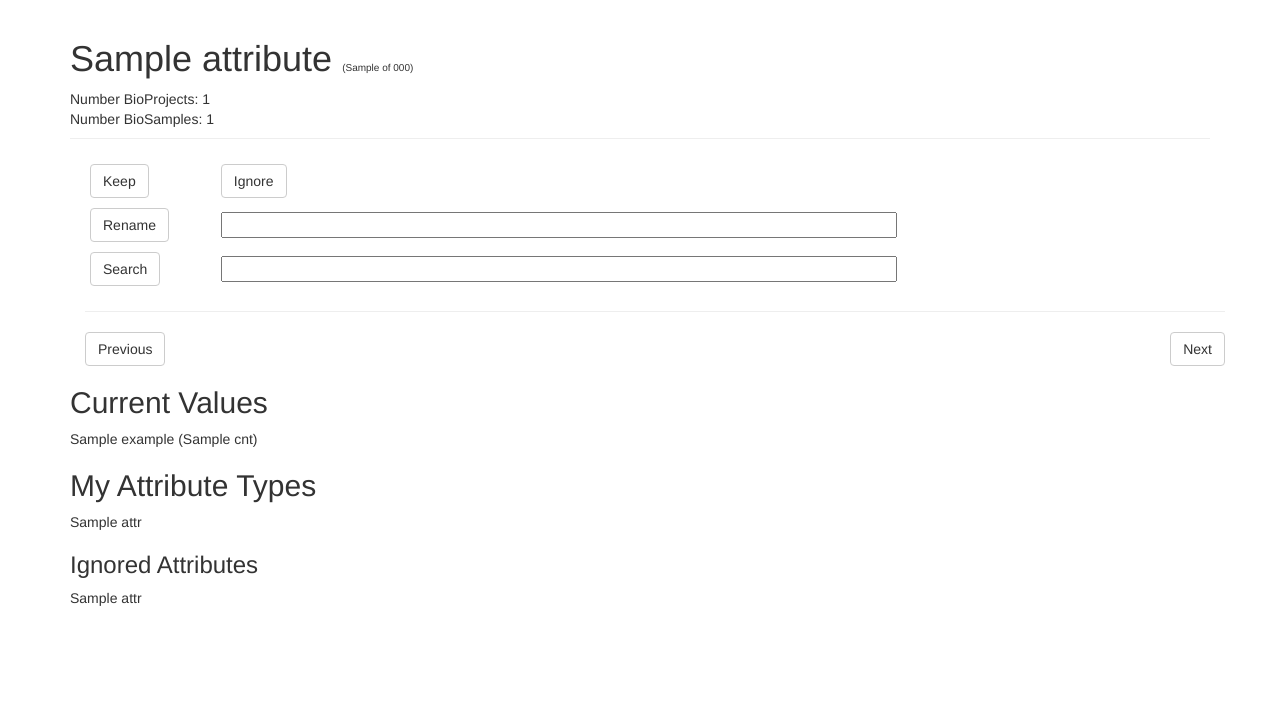
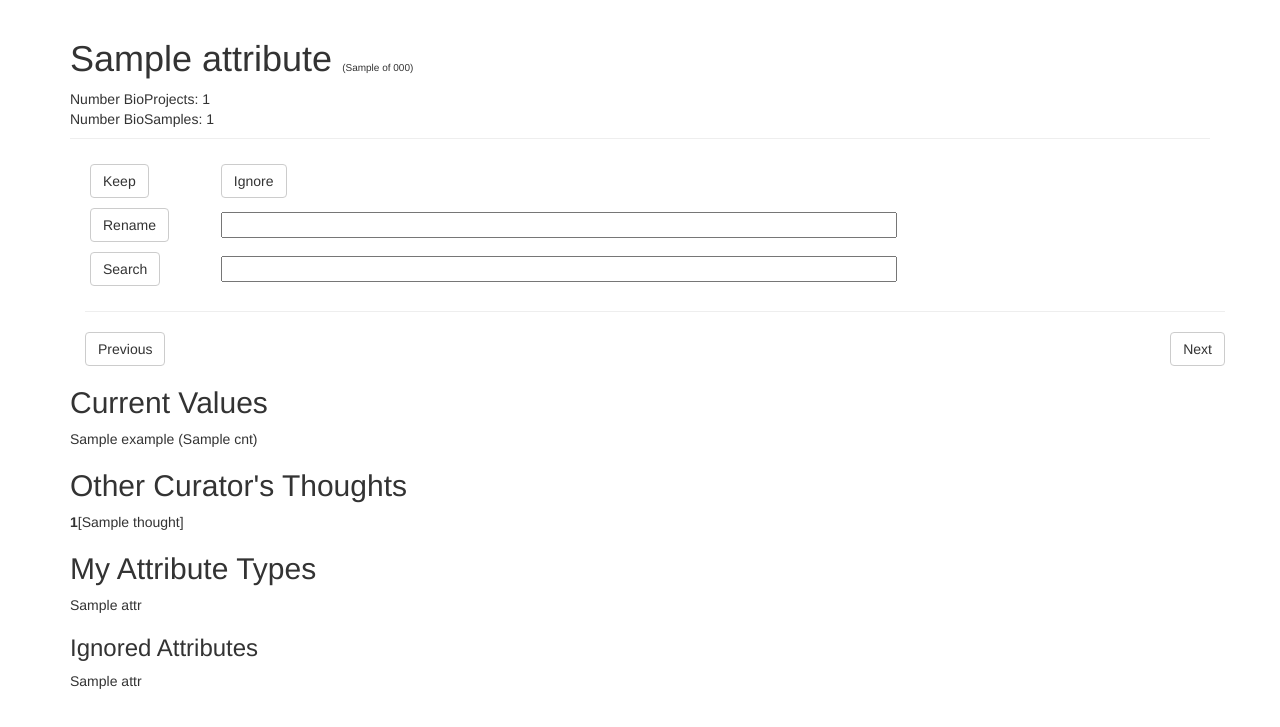
Before and after one commit to jfear/ncbi_biometa-app, a Flask app: template app/attribute/templates/attribute.html in a window 1280 px wide. Shown: the part 73-800 px from the top of the page. Run offline with Flask 2, Linux system fonts and the light colour scheme; the visitor is signed in with stand-in values (Sample User, id 1); the template is opened without the code that fills it: values that come from a table or form of the project are taken from there, most other values are stand-ins (such as "Sample title", 1, 10 or a date in 2020); some libraries are stand-ins or nearby versions.

Commit message:
adds other user's thoughts.

```diff
--- a/app/attribute/templates/attribute.html
+++ b/app/attribute/templates/attribute.html
@@ -48,6 +48,17 @@
   {% endfor %}
 </div>
 
+{% if thoughts|length > 0 %}
+<h2>Other Curator's Thoughts</h2>
+<div class="container">
+  <div class="row">
+    {% for thought in thoughts %}
+    <div class="col col-md4"><span style="font-weight: bold;">{{ thought[0] }}</span>[{{ thought[1] }}]</div>
+    {% endfor %}
+  </div>
+</div>
+{% endif %}
+
 <h2>My Attribute Types</h2>
 <div class="row">
   {% for attr in user_attr %}
```
Also changed, not shown: app/attribute/views.py (+23 -2 lines).
